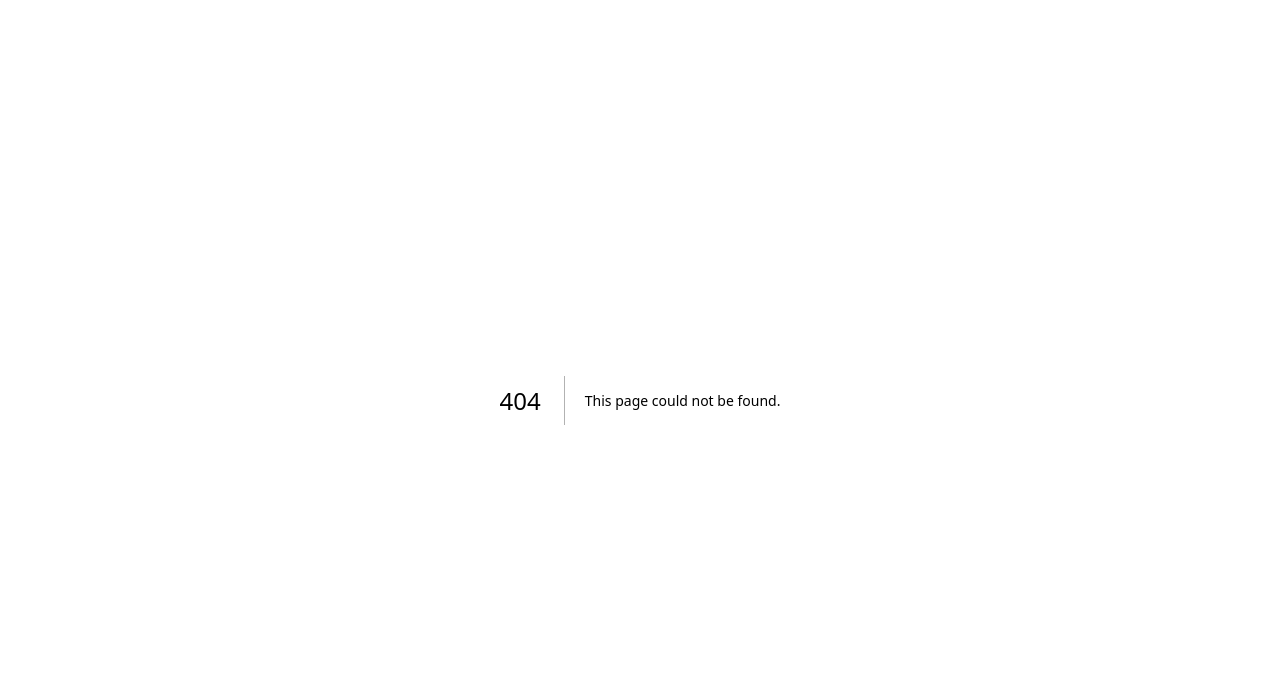
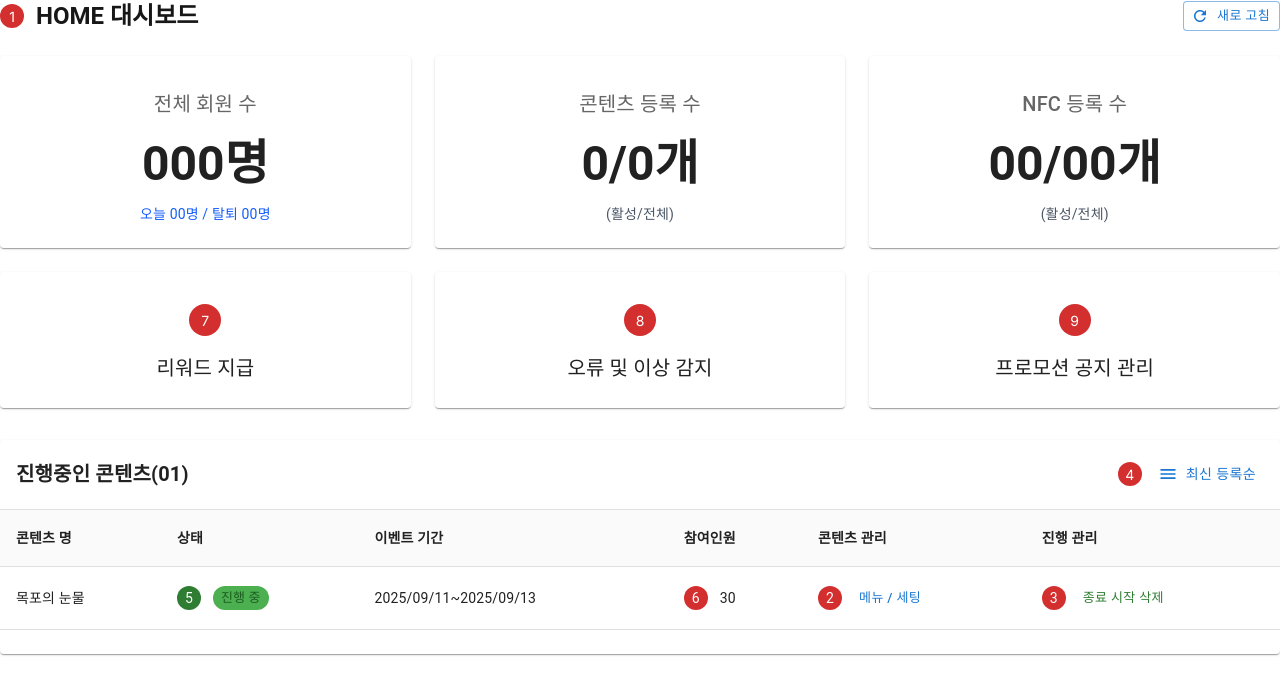
Before and after one commit to kimguny/xpg_frontend, a Next.js app: page /save/dashboard in a window 1280 px wide. Before the commit this address had no page. Shown: the top 694 px of the page. Built offline with nearby package versions, Linux system fonts and the light colour scheme.

Commit message:
FIX: 대시보드 페이지

```diff
--- /dev/null
+++ b/src/app/(common)/save/dashboard/page.tsx
@@ -0,0 +1,5 @@
+import DashboardContent from '@/components/dashboard/DashboardContent';
+
+export default function DashboardPage() {
+  return <DashboardContent />;
+}
--- a/src/app/dashboard/page.tsx
+++ /dev/null
@@ -1,14 +0,0 @@
-// src/app/dashboard/page.tsx
-import React from 'react';
-import DashboardLayout from '@/components/layout/DashboardLayout';
-import DashboardContent from '@/components/dashboard/DashboardContent';
-
-const DashboardPage: React.FC = () => {
-  return (
-    <DashboardLayout>
-      <DashboardContent />
-    </DashboardLayout>
-  );
-};
-
-export default DashboardPage;
--- a/src/components/dashboard/DashboardContent.tsx
+++ b/src/components/dashboard/DashboardContent.tsx
@@ -1,5 +1,7 @@
 // src/components/dashboard/DashboardContent.tsx
-import React from 'react';
+'use client';
+
+import { useRouter } from 'next/navigation';
 import {
   Box,
   Typography,
@@ -14,7 +16,7 @@ import {
   TableRow,
   Chip,
 } from '@mui/material';
-import { Menu as MenuIcon } from '@mui/icons-material';
+import { Menu as MenuIcon, Refresh } from '@mui/icons-material';
 
 interface StatCard {
   title: string;
@@ -28,7 +30,13 @@ interface ActionCard {
   title: string;
 }
 
-const DashboardContent: React.FC = () => {
+export default function DashboardContent() {
+  const router = useRouter();
+
+  const handleRefresh = () => {
+    router.refresh();
+  };
+
   const statCards: StatCard[] = [
     {
       title: '전체 회원 수',
@@ -57,26 +65,54 @@ const DashboardContent: React.FC = () => {
   ];
 
   return (
-    <Box className="p-6 bg-gray-50 min-h-screen">
+    <Box>
       {/* 헤더 섹션 */}
-      <Box className="mb-6 flex items-center">
-        <Box className="bg-red-600 text-white rounded-full w-6 h-6 flex items-center justify-center text-sm mr-3">
-          1
+      <Box sx={{ mb: 3, display: 'flex', alignItems: 'center', justifyContent: 'space-between' }}>
+        <Box sx={{ display: 'flex', alignItems: 'center' }}>
+          <Box sx={{
+            bgcolor: 'error.main',
+            color: 'white',
+            borderRadius: '50%',
+            width: 24,
+            height: 24,
+            display: 'flex',
+            alignItems: 'center',
+            justifyContent: 'center',
+            fontSize: '0.875rem',
+            mr: 1.5
+          }}>
+            1
+          </Box>
+          <Typography variant="h5" sx={{ fontWeight: 'bold' }}>
+            HOME 대시보드
+          </Typography>
         </Box>
-        <Typography variant="h5" className="font-bold text-gray-800">
-          HOME 대시보드
-        </Typography>
+        <Button
+          variant="outlined"
+          size="small"
+          startIcon={<Refresh />}
+          onClick={handleRefresh}
+          sx={{
+            textTransform: 'none',
+            bgcolor: 'white',
+            '&:hover': {
+              bgcolor: 'grey.50'
+            }
+          }}
+        >
+          새로 고침
+        </Button>
       </Box>
 
       {/* 통계 카드 섹션 */}
-      <Box className="flex flex-wrap gap-6 mb-6">
+      <Box sx={{ display: 'flex', gap: 3, mb: 3 }}>
         {statCards.map((card, index) => (
-          <Card key={index} className="flex-1 min-w-80 shadow-sm">
-            <CardContent className="text-center p-6">
-              <Typography variant="h6" className="mb-4 text-gray-700">
+          <Card key={index} sx={{ flex: 1, boxShadow: 1 }}>
+            <CardContent sx={{ textAlign: 'center', py: 4 }}>
+              <Typography variant="h6" sx={{ mb: 2, color: 'text.secondary' }}>
                 {card.title}
               </Typography>
-              <Typography variant="h3" className="font-bold mb-3 text-gray-900">
+              <Typography variant="h3" sx={{ fontWeight: 'bold', mb: 1.5 }}>
                 {card.value}
               </Typography>
               <Typography variant="body2" className={card.subtitleColor}>
@@ -88,40 +124,74 @@ const DashboardContent: React.FC = () => {
       </Box>
 
       {/* 액션 카드 섹션 */}
-      <Box className="flex flex-wrap gap-6 mb-8">
+      <Box sx={{ display: 'flex', gap: 3, mb: 4 }}>
         {actionCards.map((card, index) => (
           <Card
             key={index}
-            className="flex-1 min-w-80 shadow-sm cursor-pointer hover:shadow-md transition-shadow"
+            sx={{
+              flex: 1,
+              boxShadow: 1,
+              cursor: 'pointer',
+              '&:hover': { boxShadow: 3 },
+              transition: 'box-shadow 0.3s'
+            }}
           >
-            <CardContent className="text-center p-6">
-              <Box className="bg-red-600 text-white rounded-full w-8 h-8 flex items-center justify-center text-sm mx-auto mb-4">
+            <CardContent sx={{ textAlign: 'center', py: 4 }}>
+              <Box sx={{
+                bgcolor: 'error.main',
+                color: 'white',
+                borderRadius: '50%',
+                width: 32,
+                height: 32,
+                display: 'flex',
+                alignItems: 'center',
+                justifyContent: 'center',
+                mx: 'auto',
+                mb: 2,
+                fontSize: '0.875rem'
+              }}>
                 {card.number}
               </Box>
-              <Typography variant="h6" className="text-gray-700">
-                {card.title}
-              </Typography>
+              <Typography variant="h6">{card.title}</Typography>
             </CardContent>
           </Card>
         ))}
       </Box>
 
       {/* 진행중인 콘텐츠 테이블 */}
-      <Card className="shadow-sm">
-        <CardContent className="p-0">
+      <Card sx={{ boxShadow: 1 }}>
+        <CardContent sx={{ p: 0 }}>
           {/* 테이블 헤더 */}
-          <Box className="p-4 border-b border-gray-200 flex justify-between items-center">
-            <Typography variant="h6" className="font-bold text-gray-800">
+          <Box sx={{
+            p: 2,
+            borderBottom: '1px solid',
+            borderColor: 'divider',
+            display: 'flex',
+            justifyContent: 'space-between',
+            alignItems: 'center'
+          }}>
+            <Typography variant="h6" sx={{ fontWeight: 'bold' }}>
               진행중인 콘텐츠(01)
             </Typography>
-            <Box className="flex items-center">
-              <Box className="bg-red-600 text-white rounded-full w-6 h-6 flex items-center justify-center text-sm mr-3">
+            <Box sx={{ display: 'flex', alignItems: 'center' }}>
+              <Box sx={{
+                bgcolor: 'error.main',
+                color: 'white',
+                borderRadius: '50%',
+                width: 24,
+                height: 24,
+                display: 'flex',
+                alignItems: 'center',
+                justifyContent: 'center',
+                fontSize: '0.875rem',
+                mr: 1.5
+              }}>
                 4
               </Box>
               <Button
                 variant="text"
-                className="text-gray-600"
                 startIcon={<MenuIcon />}
+                sx={{ textTransform: 'none' }}
               >
                 최신 등록순
               </Button>
@@ -132,55 +202,116 @@ const DashboardContent: React.FC = () => {
           <TableContainer>
             <Table>
               <TableHead>
-                <TableRow className="bg-gray-50">
-                  <TableCell className="font-semibold">콘텐츠 명</TableCell>
-                  <TableCell className="font-semibold">상태</TableCell>
-                  <TableCell className="font-semibold">이벤트 기간</TableCell>
-                  <TableCell className="font-semibold">참여인원</TableCell>
-                  <TableCell className="font-semibold">콘텐츠 관리</TableCell>
-                  <TableCell className="font-semibold">진행 관리</TableCell>
+                <TableRow sx={{ bgcolor: 'grey.50' }}>
+                  <TableCell sx={{ fontWeight: 600 }}>콘텐츠 명</TableCell>
+                  <TableCell sx={{ fontWeight: 600 }}>상태</TableCell>
+                  <TableCell sx={{ fontWeight: 600 }}>이벤트 기간</TableCell>
+                  <TableCell sx={{ fontWeight: 600 }}>참여인원</TableCell>
+                  <TableCell sx={{ fontWeight: 600 }}>콘텐츠 관리</TableCell>
+                  <TableCell sx={{ fontWeight: 600 }}>진행 관리</TableCell>
                 </TableRow>
               </TableHead>
               <TableBody>
-                <TableRow className="hover:bg-gray-50">
+                <TableRow sx={{ '&:hover': { bgcolor: 'grey.50' } }}>
                   <TableCell>목포의 눈물</TableCell>
                   <TableCell>
-                    <Box className="flex items-center">
-                      <Box className="bg-green-600 text-white rounded-full w-6 h-6 flex items-center justify-center text-sm mr-3">
+                    <Box sx={{ display: 'flex', alignItems: 'center' }}>
+                      <Box sx={{
+                        bgcolor: 'success.main',
+                        color: 'white',
+                        borderRadius: '50%',
+                        width: 24,
+                        height: 24,
+                        display: 'flex',
+                        alignItems: 'center',
+                        justifyContent: 'center',
+                        fontSize: '0.875rem',
+                        mr: 1.5
+                      }}>
                         5
                       </Box>
                       <Chip
                         label="진행 중"
                         size="small"
-                        className="bg-green-100 text-green-800"
+                        sx={{
+                          bgcolor: 'success.light',
+                          color: 'success.dark'
+                        }}
                       />
                     </Box>
                   </TableCell>
                   <TableCell>2025/09/11~2025/09/13</TableCell>
                   <TableCell>
-                    <Box className="flex items-center">
-                      <Box className="bg-red-600 text-white rounded-full w-6 h-6 flex items-center justify-center text-sm mr-3">
+                    <Box sx={{ display: 'flex', alignItems: 'center' }}>
+                      <Box sx={{
+                        bgcolor: 'error.main',
+                        color: 'white',
+                        borderRadius: '50%',
+                        width: 24,
+                        height: 24,
+                        display: 'flex',
+                        alignItems: 'center',
+                        justifyContent: 'center',
+                        fontSize: '0.875rem',
+                        mr: 1.5
+                      }}>
                         6
                       </Box>
                       30
                     </Box>
                   </TableCell>
                   <TableCell>
-                    <Box className="flex items-center">
-                      <Box className="bg-red-600 text-white rounded-full w-6 h-6 flex items-center justify-center text-sm mr-3">
+                    <Box sx={{ display: 'flex', alignItems: 'center' }}>
+                      <Box sx={{
+                        bgcolor: 'error.main',
+                        color: 'white',
+                        borderRadius: '50%',
+                        width: 24,
+                        height: 24,
+                        display: 'flex',
+                        alignItems: 'center',
+                        justifyContent: 'center',
+                        fontSize: '0.875rem',
+                        mr: 1.5
+                      }}>
                         2
                       </Box>
-                      <Button variant="text" size="small" className="text-blue-600">
+                      <Button
+                        variant="text"
+                        size="small"
+                        sx={{
+                          textTransform: 'none',
+                          color: 'primary.main'
+                        }}
+                      >
                         메뉴 / 세팅
                       </Button>
                     </Box>
                   </TableCell>
                   <TableCell>
-                    <Box className="flex items-center">
-                      <Box className="bg-red-600 text-white rounded-full w-6 h-6 flex items-center justify-center text-sm mr-3">
+                    <Box sx={{ display: 'flex', alignItems: 'center' }}>
+                      <Box sx={{
+                        bgcolor: 'error.main',
+                        color: 'white',
+                        borderRadius: '50%',
+                        width: 24,
+                        height: 24,
+                        display: 'flex',
+                        alignItems: 'center',
+                        justifyContent: 'center',
+                        fontSize: '0.875rem',
+                        mr: 1.5
+                      }}>
                         3
                       </Box>
-                      <Button variant="text" size="small" className="text-green-600">
+                      <Button
+                        variant="text"
+                        size="small"
+                        sx={{
+                          textTransform: 'none',
+                          color: 'success.main'
+                        }}
+                      >
                         종료 시작 삭제
                       </Button>
                     </Box>
@@ -193,6 +324,4 @@ const DashboardContent: React.FC = () => {
       </Card>
     </Box>
   );
-};
-
-export default DashboardContent;
+}
--- a/src/components/layout/DashboardLayout.tsx
+++ /dev/null
@@ -1,35 +0,0 @@
-// src/components/layout/DashboardLayout.tsx
-import React from 'react';
-import { Box } from '@mui/material';
-import Header from '@/components/layout/Header';
-import Sidebar from '@/components/layout/Sidebar';
-
-interface DashboardLayoutProps {
-  children: React.ReactNode;
-}
-
-const DashboardLayout: React.FC<DashboardLayoutProps> = ({ children }) => {
-  return (
-    <Box className="min-h-screen bg-gray-50 flex flex-col">
-      {/* 고정 헤더 */}
-      <Box className="fixed top-0 left-0 right-0 z-50">
-        <Header />
-      </Box>
-
-      {/* 메인 컨테이너 */}
-      <Box className="flex flex-1 pt-16"> {/* pt-16은 헤더 높이만큼 패딩 */}
-        {/* 고정 사이드바 */}
-        <Box className="fixed left-0 top-16 bottom-0 z-40">
-          <Sidebar />
-        </Box>
-
-        {/* 동적 콘텐츠 영역 (URL에 따라 바뀌는 부분) */}
-        <Box className="flex-1 ml-52"> {/* ml-52는 사이드바 너비만큼 마진 */}
-          {children}
-        </Box>
-      </Box>
-    </Box>
-  );
-};
-
-export default DashboardLayout;
```
